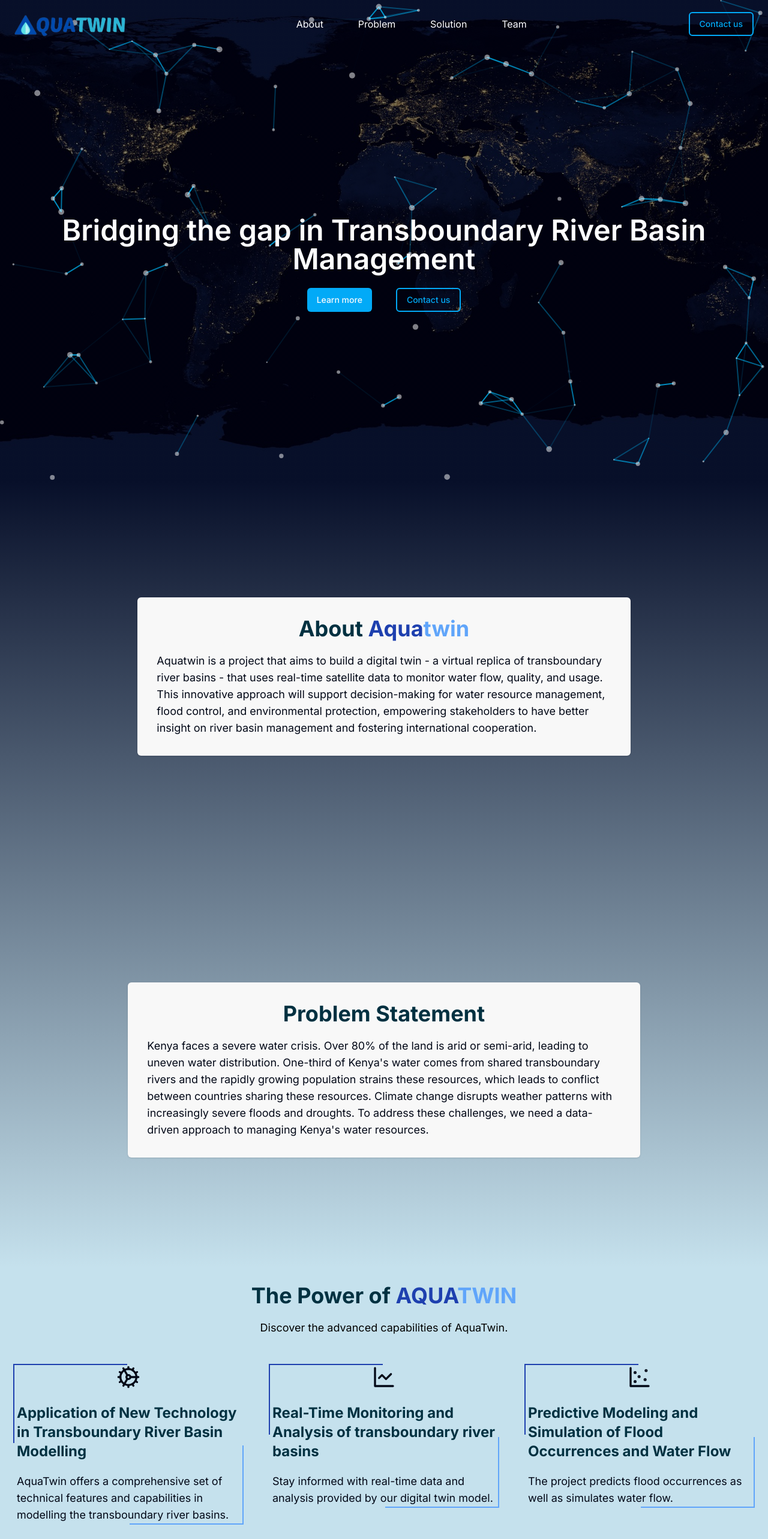
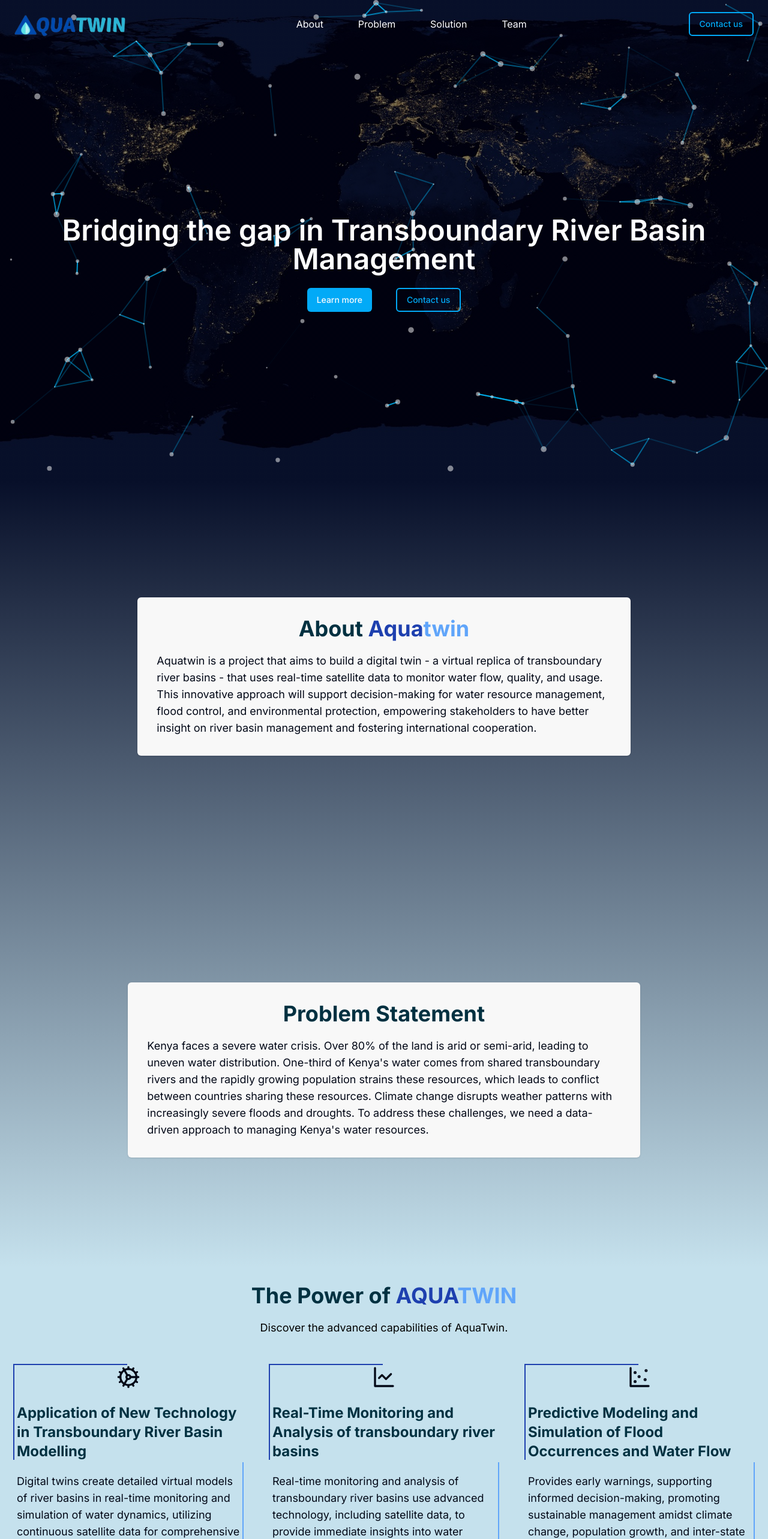
Before and after one commit to AquaTwin/Website, a Next.js app in the folder aquatwin/: page / in a window 1280 px wide. Shown: the top 2566 px of the page at 60% size. Built offline with nearby package versions, Linux system fonts and the light colour scheme.

Commit message:
Update footer and solution card

```diff
--- a/aquatwin/src/components/footer.tsx
+++ b/aquatwin/src/components/footer.tsx
@@ -7,6 +7,7 @@ import { NavLink } from "./ui/navlinks";
 const Footer = () => {
   const links: NavLink[] = [
     { text: "Home", href: "#hero" },
+    { text: "About", href: "#about" },
     { text: "Problem", href: "#problem-statement" },
     { text: "Solution", href: "#solution" },
     { text: "Team", href: "#team" },
@@ -17,7 +18,13 @@ const Footer = () => {
     <section className="p-4 px-8 dark bg-primary-2 text-text sticky bottom-0 left-0 -z-10 w-screen text-center md:text-left">
       <div className="mb-3 flex flex-col md:flex-row justify-around gap-3">
         <div className=" flex flex-col items-center md:items-start">
-          <Image alt="logo" src="/aquatwin-logo.png" height={200} width={200} />
+          <Image
+            alt="logo"
+            src="/aquatwin-logo.png"
+            height={50}
+            width={100}
+            className="w-auto"
+          />
           <p className=" hidden md:block max-w-[300px] text-sm">
             The AquaTwin project aims to revolutionize the management of
             transboundary river basins in Kenya by integrating satellite data
@@ -26,7 +33,7 @@ const Footer = () => {
         </div>
         <div>
           <h3 className=" font-bold text-lg mb-1">Links</h3>
-          <ul className="flex flex-row justify-between md:flex-col">
+          <ul className="flex justify-between flex-col">
             {links.map((link, index) => (
               <li key={index}>
                 <Link
@@ -42,8 +49,20 @@ const Footer = () => {
         <div className=" flex flex-col  items-center">
           <h3 className=" font-bold text-lg mb-1">Partners</h3>
           <div className=" flex">
-            <span className=" mr-3 min-w-14">JKUAT</span>
-            <ul className=" flex gap-3">
+            {/* <span className=" mr-3 min-w-14">JKUAT</span> */}
+            <ul className=" flex gap-3 items-center">
+              <li>
+                <a href="https://www.jkuat.ac.ke/" target="_blank">
+                  <Image
+                    alt="JKUAT"
+                    src="/partners/jkuat.png"
+                    height={40}
+                    width={45}
+                  />
+                </a>
+              </li>
+              {/* </ul>
+            <ul className=" flex gap-3"> */}
               <li>
                 <a
                   href="https://www.facebook.com/DiscoverJKUAT"
@@ -59,10 +78,7 @@ const Footer = () => {
                 </a>
               </li>
               <li>
-                <a
-                  href="https://www.linkedin.com/company/jhubafrica/"
-                  target="_blank"
-                >
+                <a href="https://x.com/discoverjkuat" target="_blank">
                   <svg
                     xmlns="http://www.w3.org/2000/svg"
                     viewBox="0 0 512 512"
@@ -86,22 +102,22 @@ const Footer = () => {
                   </svg>
                 </a>
               </li>
+            </ul>
+          </div>
+          <div className=" flex mt-3 md:mt-4">
+            {/* <span className=" mr-3 min-w-14">JHUB</span> */}
+            <ul className=" flex gap-3 items-center">
               <li>
-                <a href="https://www.jkuat.ac.ke/" target="_blank">
-                  <svg
-                    xmlns="http://www.w3.org/2000/svg"
-                    viewBox="0 0 512 512"
-                    className="h-[20px] w-[20px] fill-[#809cce]"
-                  >
-                    <path d="M352 256c0 22.2-1.2 43.6-3.3 64H163.3c-2.2-20.4-3.3-41.8-3.3-64s1.2-43.6 3.3-64H348.7c2.2 20.4 3.3 41.8 3.3 64zm28.8-64H503.9c5.3 20.5 8.1 41.9 8.1 64s-2.8 43.5-8.1 64H380.8c2.1-20.6 3.2-42 3.2-64s-1.1-43.4-3.2-64zm112.6-32H376.7c-10-63.9-29.8-117.4-55.3-151.6c78.3 20.7 142 77.5 171.9 151.6zm-149.1 0H167.7c6.1-36.4 15.5-68.6 27-94.7c10.5-23.6 22.2-40.7 33.5-51.5C239.4 3.2 248.7 0 256 0s16.6 3.2 27.8 13.8c11.3 10.8 23 27.9 33.5 51.5c11.6 26 20.9 58.2 27 94.7zm-209 0H18.6C48.6 85.9 112.2 29.1 190.6 8.4C165.1 42.6 145.3 96.1 135.3 160zM8.1 192H131.2c-2.1 20.6-3.2 42-3.2 64s1.1 43.4 3.2 64H8.1C2.8 299.5 0 278.1 0 256s2.8-43.5 8.1-64zM194.7 446.6c-11.6-26-20.9-58.2-27-94.6H344.3c-6.1 36.4-15.5 68.6-27 94.6c-10.5 23.6-22.2 40.7-33.5 51.5C272.6 508.8 263.3 512 256 512s-16.6-3.2-27.8-13.8c-11.3-10.8-23-27.9-33.5-51.5zM135.3 352c10 63.9 29.8 117.4 55.3 151.6C112.2 482.9 48.6 426.1 18.6 352H135.3zm358.1 0c-30 74.1-93.6 130.9-171.9 151.6c25.5-34.2 45.2-87.7 55.3-151.6H493.4z" />
-                  </svg>
+                <a href="https://jhubafrica.com/" target="_blank">
+                  <Image
+                    alt="JHUB"
+                    src="/partners/jhub.png"
+                    height={40}
+                    width={50}
+                    className="bg-white"
+                  />
                 </a>
               </li>
-            </ul>
-          </div>
-          <div className=" flex mt-3">
-            <span className=" mr-3 min-w-14">JHUB</span>
-            <ul className=" flex gap-3">
               <li>
                 <a href="https://www.facebook.com/JHUBAfrica/" target="_blank">
                   <svg
@@ -135,17 +151,6 @@ const Footer = () => {
                     className="h-[20px] w-[20px] fill-[#809cce]"
                   >
                     <path d="M416 32H31.9C14.3 32 0 46.5 0 64.3v383.4C0 465.5 14.3 480 31.9 480H416c17.6 0 32-14.5 32-32.3V64.3c0-17.8-14.4-32.3-32-32.3zM135.4 416H69V202.2h66.5V416zm-33.2-243c-21.3 0-38.5-17.3-38.5-38.5S80.9 96 102.2 96c21.2 0 38.5 17.3 38.5 38.5 0 21.3-17.2 38.5-38.5 38.5zm282.1 243h-66.4V312c0-24.8-.5-56.7-34.5-56.7-34.6 0-39.9 27-39.9 54.9V416h-66.4V202.2h63.7v29.2h.9c8.9-16.8 30.6-34.5 62.9-34.5 67.2 0 79.7 44.3 79.7 101.9V416z" />
-                  </svg>
-                </a>
-              </li>
-              <li>
-                <a href="https://jhubafrica.com/" target="_blank">
-                  <svg
-                    xmlns="http://www.w3.org/2000/svg"
-                    viewBox="0 0 512 512"
-                    className="h-[20px] w-[20px] fill-[#809cce]"
-                  >
-                    <path d="M352 256c0 22.2-1.2 43.6-3.3 64H163.3c-2.2-20.4-3.3-41.8-3.3-64s1.2-43.6 3.3-64H348.7c2.2 20.4 3.3 41.8 3.3 64zm28.8-64H503.9c5.3 20.5 8.1 41.9 8.1 64s-2.8 43.5-8.1 64H380.8c2.1-20.6 3.2-42 3.2-64s-1.1-43.4-3.2-64zm112.6-32H376.7c-10-63.9-29.8-117.4-55.3-151.6c78.3 20.7 142 77.5 171.9 151.6zm-149.1 0H167.7c6.1-36.4 15.5-68.6 27-94.7c10.5-23.6 22.2-40.7 33.5-51.5C239.4 3.2 248.7 0 256 0s16.6 3.2 27.8 13.8c11.3 10.8 23 27.9 33.5 51.5c11.6 26 20.9 58.2 27 94.7zm-209 0H18.6C48.6 85.9 112.2 29.1 190.6 8.4C165.1 42.6 145.3 96.1 135.3 160zM8.1 192H131.2c-2.1 20.6-3.2 42-3.2 64s1.1 43.4 3.2 64H8.1C2.8 299.5 0 278.1 0 256s2.8-43.5 8.1-64zM194.7 446.6c-11.6-26-20.9-58.2-27-94.6H344.3c-6.1 36.4-15.5 68.6-27 94.6c-10.5 23.6-22.2 40.7-33.5 51.5C272.6 508.8 263.3 512 256 512s-16.6-3.2-27.8-13.8c-11.3-10.8-23-27.9-33.5-51.5zM135.3 352c10 63.9 29.8 117.4 55.3 151.6C112.2 482.9 48.6 426.1 18.6 352H135.3zm358.1 0c-30 74.1-93.6 130.9-171.9 151.6c25.5-34.2 45.2-87.7 55.3-151.6H493.4z" />
                   </svg>
                 </a>
               </li>
--- a/aquatwin/src/components/solution.tsx
+++ b/aquatwin/src/components/solution.tsx
@@ -4,25 +4,26 @@ import Container from "./container";
 import SolutionCard from "./solution-card";
 import { Button } from "./ui/button";
 
-
 const solutions = [
   {
     icon: <Cog size={40} />,
-    title: "Application of New Technology in Transboundary River Basin Modelling",
+    title:
+      "Application of New Technology in Transboundary River Basin Modelling",
     description:
-      "AquaTwin offers a comprehensive set of technical features and capabilities in modelling the transboundary river basins.",
+      "Digital twins create detailed virtual models of river basins in real-time monitoring and simulation of water dynamics, utilizing continuous satellite data for comprehensive hydrological insights.",
   },
   {
     icon: <LineChart size={40} />,
     title: "Real-Time Monitoring and Analysis of transboundary river basins",
     description:
-      "Stay informed with real-time data and analysis provided by our digital twin model.",
+      "Real-time monitoring and analysis of transboundary river basins use advanced technology, including satellite data, to provide immediate insights into water dynamics.",
   },
   {
     icon: <ScatterChart size={40} />,
-    title: "Predictive Modeling and Simulation of Flood Occurrences and Water Flow",
+    title:
+      "Predictive Modeling and Simulation of Flood Occurrences and Water Flow",
     description:
-      "The project predicts flood occurrences as well as simulates water flow.",
+      "Provides early warnings, supporting informed decision-making, promoting sustainable management amidst climate change, population growth, and inter-state conflicts.",
   },
 ];
 
@@ -31,7 +32,8 @@ const Solution = () => {
     <Container className="bg-primary-1">
       <section className="flex-wrap md:text-lg" id="solution">
         <h2 className="text-4xl font-bold text-title text-center mb-5">
-          The Power of <span className="text-blue-800">AQUA</span><span className="text-blue-400">TWIN</span>
+          The Power of <span className="text-blue-800">AQUA</span>
+          <span className="text-blue-400">TWIN</span>
         </h2>
         <p className="text-center text-text">
           Discover the advanced capabilities of AquaTwin.
@@ -52,7 +54,6 @@ const Solution = () => {
       </div> */}
       </section>
     </Container>
-
   );
 };
 
```
Also changed, not shown: 2 other files (tests, documents, lock files or other folders).
